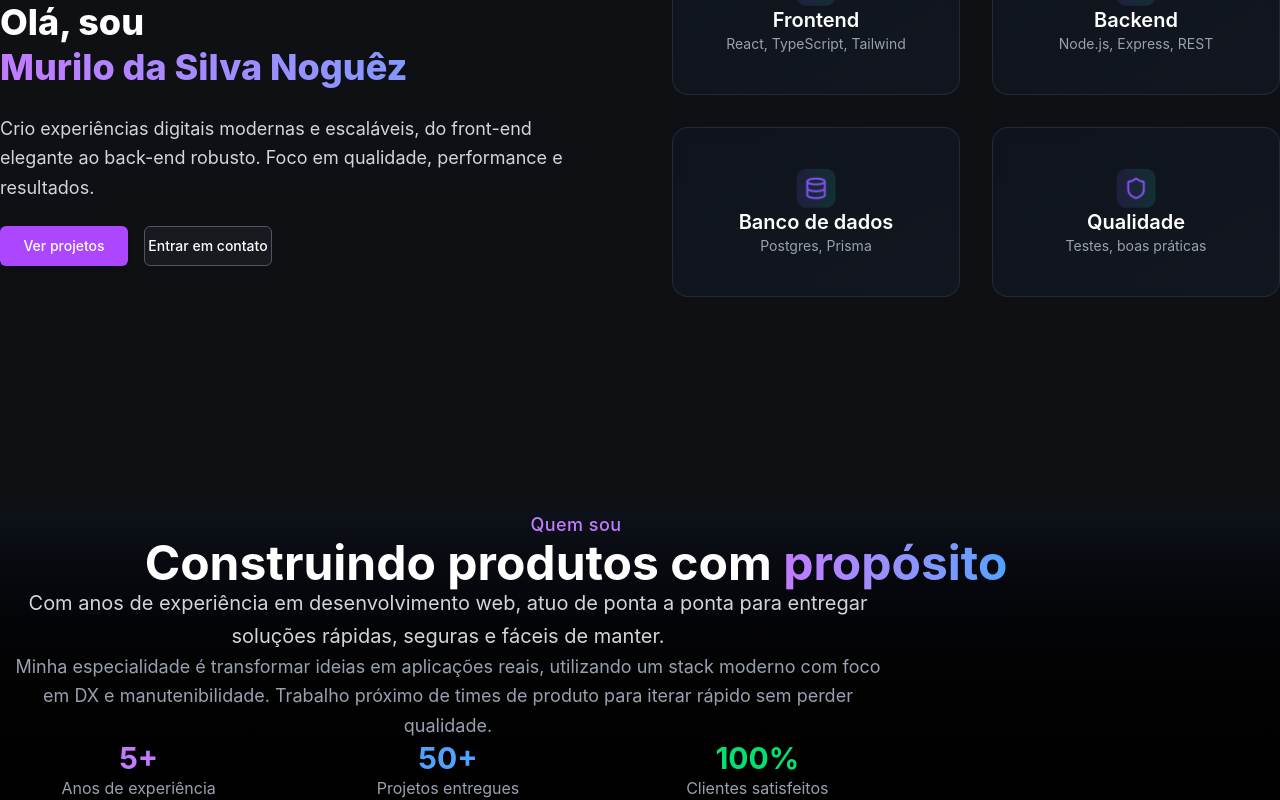
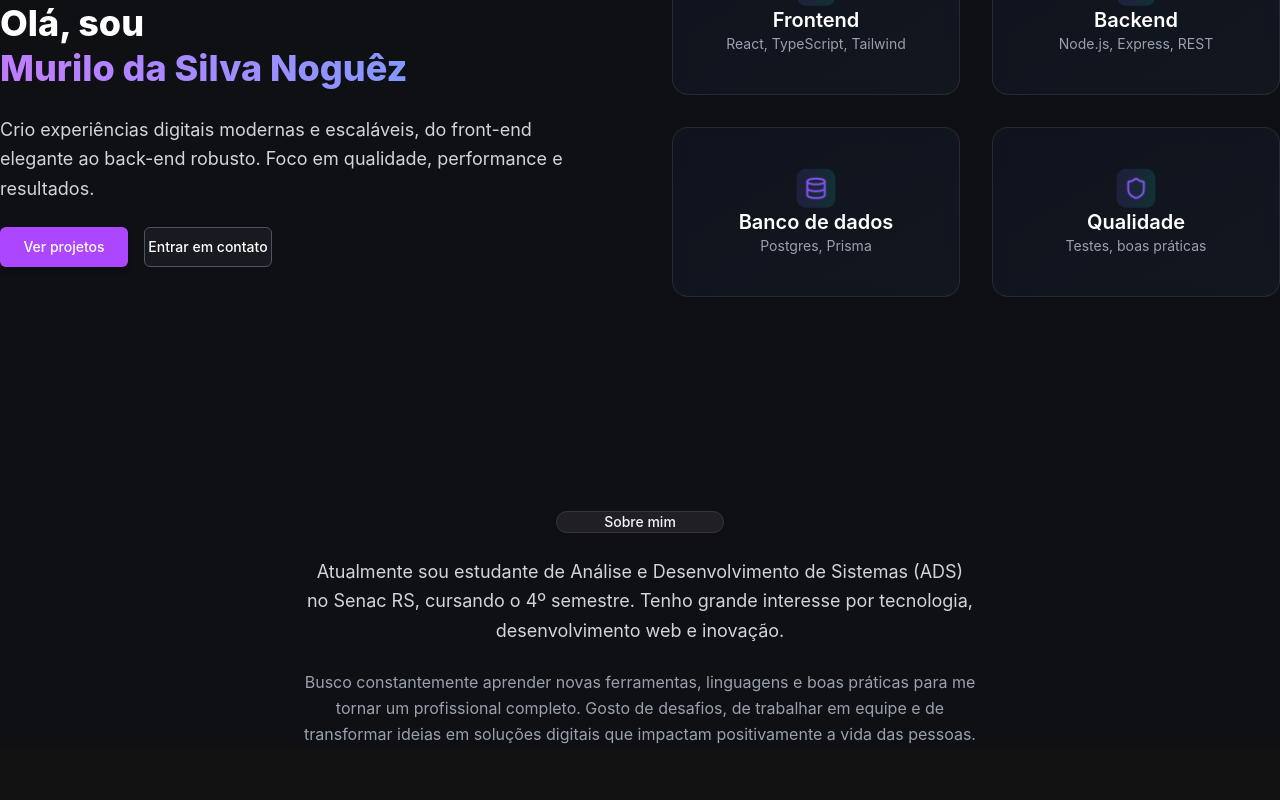
Before and after one commit to MuriloNoguez/Portifolio, a React (Vite) app: page / in a window 1280 px wide. Shown: the part 289-1089 px from the top of the page. After the commit the page ends 1036 px from the top, so only its background shows below. Built offline with nearby package versions, Linux system fonts and the light colour scheme.

Commit message:
style: ajustes no espaçamento e centralização do Sobre mim

```diff
--- a/src/components/About.tsx
+++ b/src/components/About.tsx
@@ -2,51 +2,18 @@ import React from 'react';
 
 const About: React.FC = () => {
   return (
-    <section id="sobre" className="py-20 px-6 sm:px-8 lg:px-12 bg-gradient-to-b from-gray-900/50 to-black">
-      <div className="max-w-6xl mx-auto w-full">
-        <div className="text-center space-y-8">
-          {/* Section Header */}
-          <div className="space-y-4">
-            <p className="text-purple-400 font-medium text-lg tracking-wide">
-              Quem sou
-            </p>
-            <h2 className="text-4xl lg:text-5xl font-bold text-white">
-              Construindo produtos com{' '}
-              <span className="bg-gradient-to-r from-purple-400 to-blue-400 bg-clip-text text-transparent">
-                propósito
-              </span>
-            </h2>
-          </div>
-
-          {/* Content */}
-          <div className="max-w-4xl mx-auto space-y-8">
-            <p className="text-xl text-gray-300 leading-relaxed">
-              Com anos de experiência em desenvolvimento web, atuo de ponta a ponta para
-              entregar soluções rápidas, seguras e fáceis de manter.
-            </p>
-
-            <p className="text-lg text-gray-400 leading-relaxed">
-              Minha especialidade é transformar ideias em aplicações reais, utilizando um stack moderno com
-              foco em DX e manutenibilidade. Trabalho próximo de times de produto para iterar rápido sem
-              perder qualidade.
-            </p>
-
-            {/* Stats or Features */}
-            <div className="grid md:grid-cols-3 gap-8 mt-12">
-              <div className="text-center space-y-2">
-                <div className="text-3xl font-bold text-purple-400">5+</div>
-                <p className="text-gray-400">Anos de experiência</p>
-              </div>
-              <div className="text-center space-y-2">
-                <div className="text-3xl font-bold text-blue-400">50+</div>
-                <p className="text-gray-400">Projetos entregues</p>
-              </div>
-              <div className="text-center space-y-2">
-                <div className="text-3xl font-bold text-green-400">100%</div>
-                <p className="text-gray-400">Clientes satisfeitos</p>
-              </div>
-            </div>
-          </div>
+    <section className="py-10 flex items-center justify-center px-4 sm:px-8 lg:px-12 bg-[#0e1014]">
+      <div className="max-w-4xl mx-auto w-full">
+        <div className="flex flex-col gap-6 items-center text-center">
+          <span className="block text-gray-100 text-sm rounded-full font-medium bg-[#23242a]/80 border border-[#35363c] text-center w-42">
+            Sobre mim
+          </span>
+          <p className="text-base md:text-lg text-gray-300 leading-relaxed max-w-2xl">
+            Atualmente sou estudante de Análise e Desenvolvimento de Sistemas (ADS) no Senac RS, cursando o 4º semestre. Tenho grande interesse por tecnologia, desenvolvimento web e inovação.
+          </p>
+          <p className="text-base text-gray-400 leading-relaxed max-w-2xl">
+            Busco constantemente aprender novas ferramentas, linguagens e boas práticas para me tornar um profissional completo. Gosto de desafios, de trabalhar em equipe e de transformar ideias em soluções digitais que impactam positivamente a vida das pessoas.
+          </p>
         </div>
       </div>
     </section>
--- a/src/components/Header.tsx
+++ b/src/components/Header.tsx
@@ -1,6 +1,6 @@
 const Header = () => {
     return (
-        <header className="h-20 fixed w-full bg-[#111218] flex items-center justify-center px-2 md:px-4 z-50 shadow-lg">
+        <header className="h-20 fixed w-full bg-transparent backdrop-blur-sm flex items-center justify-center px-2 md:px-4 z-50 shadow-lg">
             <div className="flex items-center justify-between w-full max-w-6xl">
                 {/* Avatar e Nome */}
                 <div className="flex items-center gap-2 md:gap-3">
--- a/src/components/Hero.tsx
+++ b/src/components/Hero.tsx
@@ -44,12 +44,12 @@ const specialties = [
 
 const Hero: React.FC = () => {
   return (
-    <section className="min-h-screen flex items-center justify-center px-4 sm:px-8 lg:px-12 py-12 bg-[#0e1014]">
+  <section className="min-h-screen flex items-center justify-center px-4 sm:px-8 lg:px-12 bg-[#0e1014] pb-4">
       <div className="max-w-7xl mx-auto w-full">
         <div className="grid lg:grid-cols-2 gap-8 xl:gap-16 items-center">
           {/* Coluna Esquerda */}
           <div className="flex flex-col gap-6">
-            <span className="inline-block text-gray-100 text-sm px-5 py-2 rounded-full font-medium w-fit">
+            <span className="block text-gray-100 text-sm rounded-full font-medium bg-[#23242a]/80 border border-[#35363c] text-center w-64">
               Desenvolvedor FullStack
             </span>
             <h1 className="text-3xl md:text-4xl font-extrabold text-white leading-tight">
```
